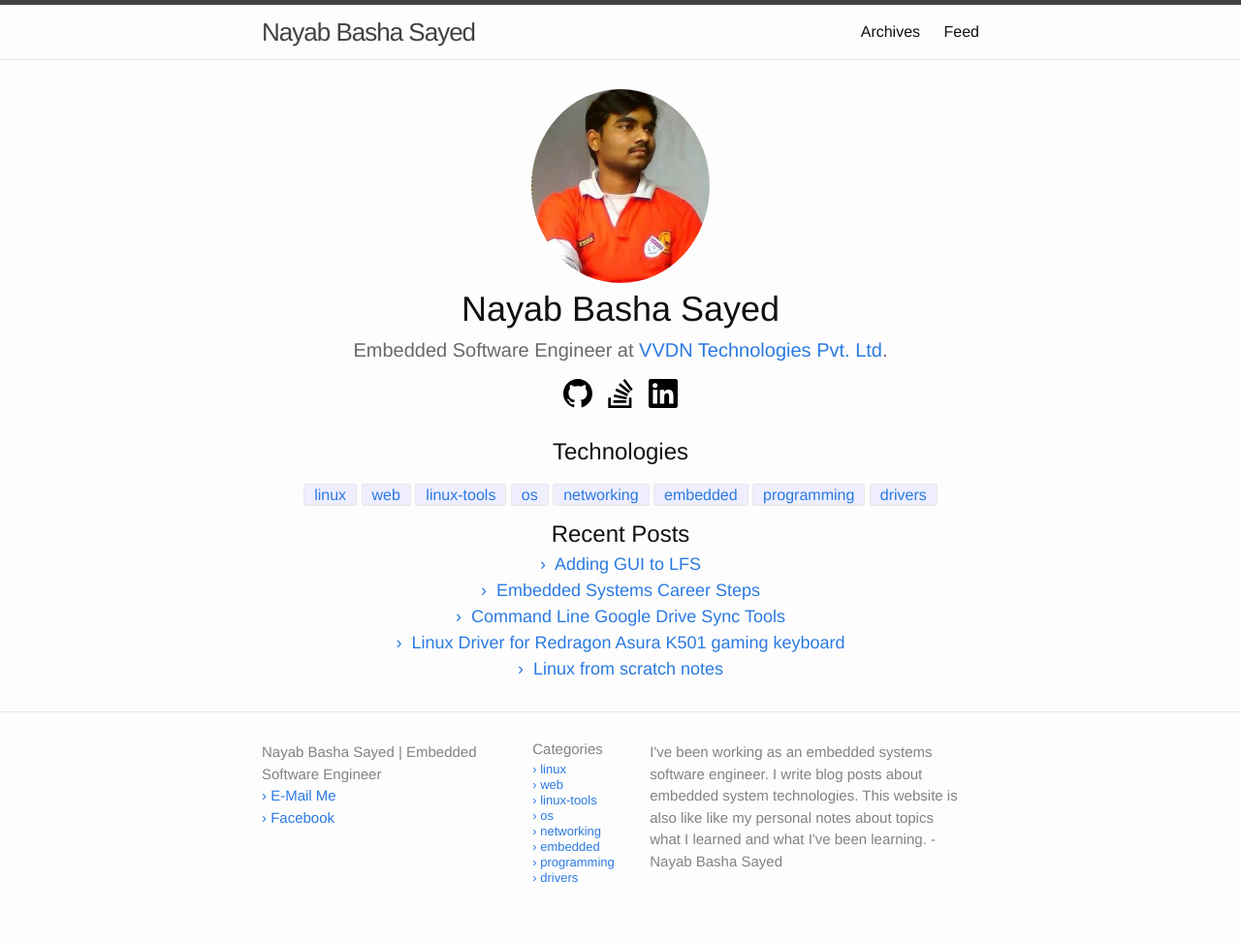
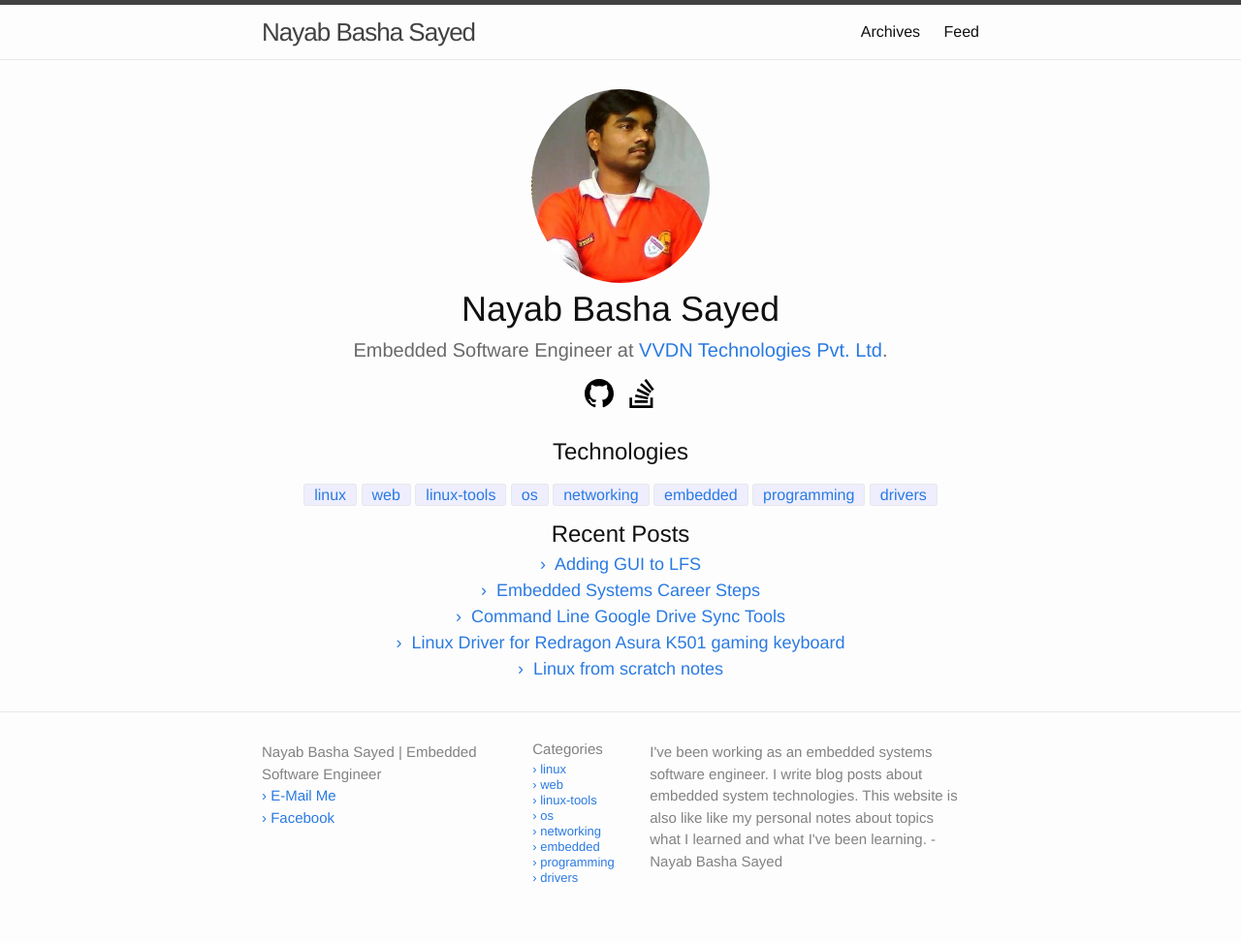
Before and after one commit to itsnayabsd/website, a Jekyll site: the page built from index.md, in a window 1280 px wide. Shown: the whole page at 97% size. Built offline with Jekyll 4.4.1, drawn with Linux system fonts in a browser that asks for light colours; a script that is not in the unit is left out.

Commit message:
Revert "Added linkedin social profile"
This reverts commit 563372584b6285933de8af6f663f3e8ed9dcfa5f.

```diff
--- a/_layouts/home.html
+++ b/_layouts/home.html
@@ -8,8 +8,7 @@ layout: homedef_cms
 	<h1 class="marg-bot0">Nayab Basha Sayed</h1>
 	<p class="font-20">Embedded Software Engineer at <a href="http://www.vvdntech.com/">VVDN Technologies Pvt. Ltd</a>.</p>
 	<a href="https://github.com/nayabbashasayed"><svg class="profile-icon" viewBox="0 0 16 16" xmlns="http://www.w3.org/2000/svg" fill-rule="evenodd" clip-rule="evenodd" stroke-linejoin="round" stroke-miterlimit="1.414"><path d="M8 0C3.58 0 0 3.582 0 8c0 3.535 2.292 6.533 5.47 7.59.4.075.547-.172.547-.385 0-.19-.007-.693-.01-1.36-2.226.483-2.695-1.073-2.695-1.073-.364-.924-.89-1.17-.89-1.17-.725-.496.056-.486.056-.486.803.056 1.225.824 1.225.824.714 1.223 1.873.87 2.33.665.072-.517.278-.87.507-1.07-1.777-.2-3.644-.888-3.644-3.953 0-.873.31-1.587.823-2.147-.09-.202-.36-1.015.07-2.117 0 0 .67-.215 2.2.82.64-.178 1.32-.266 2-.27.68.004 1.36.092 2 .27 1.52-1.035 2.19-.82 2.19-.82.43 1.102.16 1.915.08 2.117.51.56.82 1.274.82 2.147 0 3.073-1.87 3.75-3.65 3.947.28.24.54.73.54 1.48 0 1.07-.01 1.93-.01 2.19 0 .21.14.46.55.38C13.71 14.53 16 11.53 16 8c0-4.418-3.582-8-8-8"/></svg></a>
-<a href="https://stackoverflow.com/users/story/4046770"><svg class="profile-icon" viewBox="0 0 16 16" xmlns="http://www.w3.org/2000/svg" fill-rule="evenodd" clip-rule="evenodd" stroke-linejoin="round" stroke-miterlimit="1.414"><path d="M12.658 14.577v-4.27h1.423V16H1.23v-5.693h1.42v4.27h10.006zm-8.583-1.423h7.16V11.73h-7.16v1.424zm.173-3.235l6.987 1.46.3-1.38L4.55 8.54l-.302 1.38zm.906-3.37l6.47 3.02.602-1.3-6.47-3.02-.602 1.29zm1.81-3.19l5.478 4.57.906-1.08L7.87 2.28l-.9 1.078zM10.502 0L9.338.863l4.27 5.735 1.164-.862L10.5 0z"/></svg></a>
-<a href="https://in.linkedin.com/in/nayabsd"><svg class="profile-icon" aria-labelledby="simpleicons-linkedin-icon" role="img" viewBox="0 0 24 24" xmlns="http://www.w3.org/2000/svg"><title id="simpleicons-linkedin-icon">LinkedIn icon</title><path d="M20.447 20.452h-3.554v-5.569c0-1.328-.027-3.037-1.852-3.037-1.853 0-2.136 1.445-2.136 2.939v5.667H9.351V9h3.414v1.561h.046c.477-.9 1.637-1.85 3.37-1.85 3.601 0 4.267 2.37 4.267 5.455v6.286zM5.337 7.433c-1.144 0-2.063-.926-2.063-2.065 0-1.138.92-2.063 2.063-2.063 1.14 0 2.064.925 2.064 2.063 0 1.139-.925 2.065-2.064 2.065zm1.782 13.019H3.555V9h3.564v11.452zM22.225 0H1.771C.792 0 0 .774 0 1.729v20.542C0 23.227.792 24 1.771 24h20.451C23.2 24 24 23.227 24 22.271V1.729C24 .774 23.2 0 22.222 0h.003z"/></svg></a>
+<a href="http://stackoverflow.com/users/4046770/nayab-basha-sayed"><svg class="profile-icon" viewBox="0 0 16 16" xmlns="http://www.w3.org/2000/svg" fill-rule="evenodd" clip-rule="evenodd" stroke-linejoin="round" stroke-miterlimit="1.414"><path d="M12.658 14.577v-4.27h1.423V16H1.23v-5.693h1.42v4.27h10.006zm-8.583-1.423h7.16V11.73h-7.16v1.424zm.173-3.235l6.987 1.46.3-1.38L4.55 8.54l-.302 1.38zm.906-3.37l6.47 3.02.602-1.3-6.47-3.02-.602 1.29zm1.81-3.19l5.478 4.57.906-1.08L7.87 2.28l-.9 1.078zM10.502 0L9.338.863l4.27 5.735 1.164-.862L10.5 0z"/></svg></a>
   <h2 class="marg-top20">Technologies</h2>
 {% for category in site.categories %}
 {% assign catg = {{category|first}} %}
```
